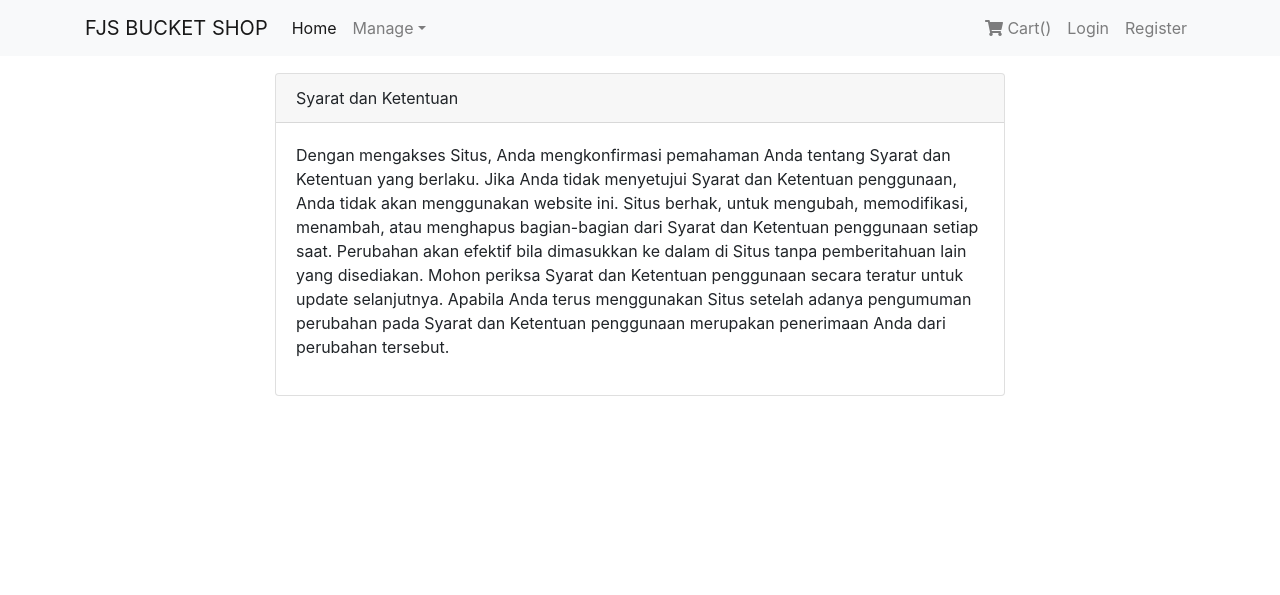
After one commit to alvisuhartanto/TA-CEO_T-REX, a CodeIgniter app: page /TA-CEO_T-REX/index.php/footer/sk in a window 1280 px wide. The commit adds this page. Shown: the top 595 px of the page. Run offline with CodeIgniter, Linux system fonts and the light colour scheme.

Commit message:
Siti_fatimah: Menambahkan halaman syarat dan ketentuan

```diff
--- /dev/null
+++ b/application/controllers/Footer.php
@@ -0,0 +1,15 @@
+<?php
+defined('BASEPATH') OR exit('No direct script access allowed');
+
+class Footer extends MY_Controller {
+
+	public function about()
+	{
+		$this->load->view('pages/footer/about');
+	}
+
+	public function sk()
+	{
+		$this->load->view('pages/footer/sk');
+	}
+}
--- a/application/views/layouts/_footer.php
+++ b/application/views/layouts/_footer.php
@@ -29,11 +29,10 @@
 <h5 class="headin5_amrc col_white_amrc pt2">Informasi</h5>
 <!--headin5_amrc-->
 <ul class="footer_ul_amrc">
-<li><a href="<?= base_url('About') ?>">Tentang Kami</a></li>
-<li><a href="http://webenlance.com">Syarat & Ketentuan</a></li>
+<li><a href="<?= base_url('Footer/about') ?>">Tentang Kami</a></li>
+<li><a href="<?= base_url('Footer/sk') ?>">Syarat & Ketentuan</a></li>
 <li><a href="http://webenlance.com">Kebijakan Privasi</a></li>
 <li><a href="http://webenlance.com">Program Reseller</a></li>
-<li><a href="http://webenlance.com">Semua Koleksi</a></li>
 </ul>
 <!--footer_ul_amrc ends here-->
 </div>
--- /dev/null
+++ b/application/views/pages/footer/sk.php
@@ -0,0 +1,30 @@
+<link rel="canonical" href="https://getbootstrap.com/docs/4.4/examples/navbar-fixed/">
+<link rel="stylesheet" href="https://maxcdn.bootstrapcdn.com/bootstrap/4.0.0/css/bootstrap.min.css" integrity="sha384-Gn5384xqQ1aoWXA+058RXPxPg6fy4IWvTNh0E263XmFcJlSAwiGgFAW/dAiS6JXm" crossorigin="anonymous">
+<link rel="stylesheet" href="https://cdnjs.cloudflare.com/ajax/libs/font-awesome/5.15.3/css/all.min.css" integrity="sha512-iBBXm8fW90+nuLcSKlbmrPcLa0OT92xO1BIsZ+ywDWZCvqsWgccV3gFoRBv0z+8dLJgyAHIhR35VZc2oM/gI1w==" crossorigin="anonymous" referrerpolicy="no-referrer" />
+<link rel="stylesheet" href="<?= base_url("/assets/css/app.css") ?>">
+<?php $this->load->view('layouts/_navbar') ?>
+
+<main role="main" class="container">
+
+    <div class="row">
+        <div class="col-md-8 mx-auto">
+        </div>
+    </div>
+
+    <div class="row">
+        <div class="col-md-8 mx-auto">
+            <div class="card">
+                <div class="card-header">
+                    Syarat dan Ketentuan
+                </div>
+                <div class="card-body">
+                <div class="form-group">
+                    <p>
+                    Dengan mengakses Situs, Anda mengkonfirmasi pemahaman Anda tentang Syarat dan Ketentuan yang berlaku. Jika Anda tidak menyetujui Syarat dan Ketentuan penggunaan, Anda tidak akan menggunakan website ini. Situs berhak, untuk mengubah, memodifikasi, menambah, atau menghapus bagian-bagian dari Syarat dan Ketentuan penggunaan setiap saat. Perubahan akan efektif bila dimasukkan ke dalam di Situs tanpa pemberitahuan lain yang disediakan. Mohon periksa Syarat dan Ketentuan penggunaan secara teratur untuk update selanjutnya. Apabila Anda terus menggunakan Situs setelah adanya pengumuman perubahan pada Syarat dan Ketentuan penggunaan merupakan penerimaan Anda dari perubahan tersebut.
+                    </p>
+                </div>
+                </div>
+            </div>
+        </div>
+    </div>
+</main>
```
Also changed, not shown: application/controllers/About.php (deleted, +0 -10 lines).
